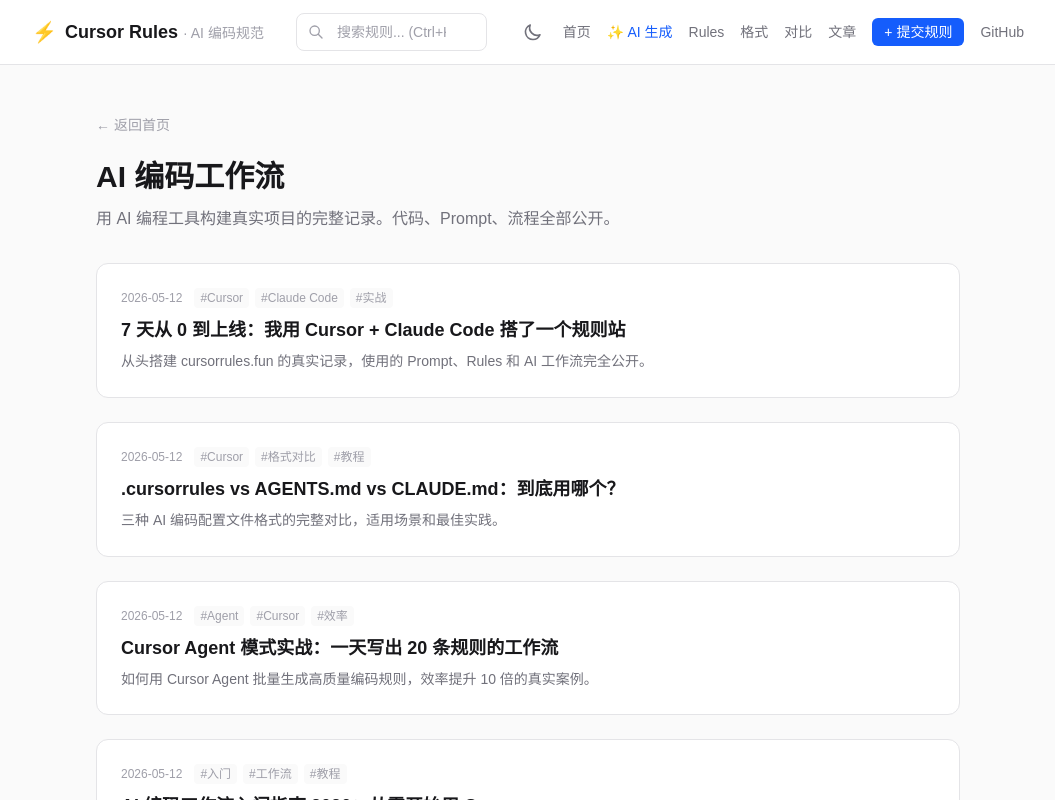
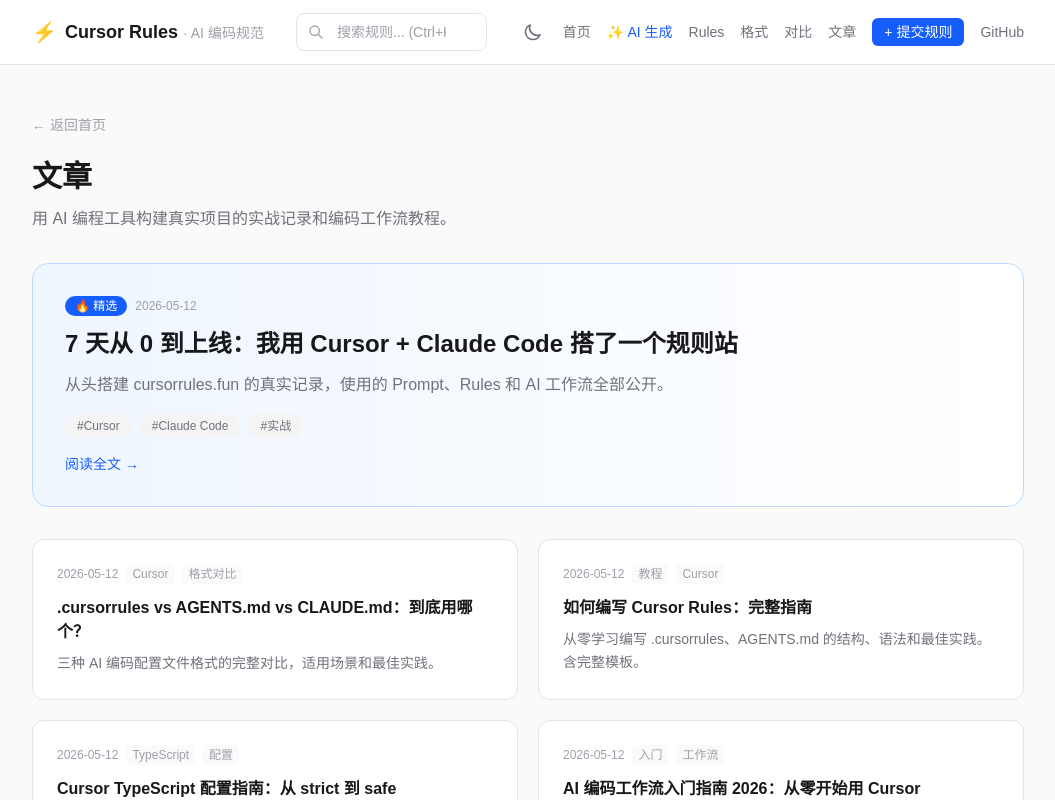
Before and after one commit to ningfd-ux/cursor-rules-cn, a Next.js app: page /blog in a window 1280 px wide. Shown: the top 800 px of the page, without its empty margins (112-1167 px from the left). Built offline with nearby package versions, Linux system fonts and the light colour scheme.

Commit message:
style: 博客文章排版优化 - 首页首屏展示 + 精选文章卡片

```diff
--- a/src/app/blog/page.tsx
+++ b/src/app/blog/page.tsx
@@ -1,5 +1,5 @@
+import Link from "next/link";
 import type { Metadata } from "next";
-import Link from "next/link";
 import BackToTop from "@/components/BackToTop";
 
 export const metadata: Metadata = {
@@ -11,9 +11,10 @@
   {
     slug: "build-saas-with-cursor-7-days",
     title: "7 天从 0 到上线：我用 Cursor + Claude Code 搭了一个规则站",
-    excerpt: "从头搭建 cursorrules.fun 的真实记录，使用的 Prompt、Rules 和 AI 工作流完全公开。",
+    excerpt: "从头搭建 cursorrules.fun 的真实记录，使用的 Prompt、Rules 和 AI 工作流全部公开。",
     date: "2026-05-12",
     tags: ["Cursor", "Claude Code", "实战"],
+    featured: true,
   },
   {
     slug: "cursor-rules-vs-agents-md",
@@ -21,20 +22,6 @@
     excerpt: "三种 AI 编码配置文件格式的完整对比，适用场景和最佳实践。",
     date: "2026-05-12",
     tags: ["Cursor", "格式对比", "教程"],
-  },
-  {
-    slug: "cursor-agent-mode-workflow",
-    title: "Cursor Agent 模式实战：一天写出 20 条规则的工作流",
-    excerpt: "如何用 Cursor Agent 批量生成高质量编码规则，效率提升 10 倍的真实案例。",
-    date: "2026-05-12",
-    tags: ["Agent", "Cursor", "效率"],
-  },
-  {
-    slug: "ai-coding-workflow-beginners",
-    title: "AI 编码工作流入门指南 2026：从零开始用 Cursor",
-    excerpt: "面向编程新手，从装好 Cursor 到写出第一个生产级代码的完整工作流。",
-    date: "2026-05-12",
-    tags: ["入门", "工作流", "教程"],
   },
   {
     slug: "how-to-write-cursor-rules",
@@ -50,38 +37,75 @@
     date: "2026-05-12",
     tags: ["TypeScript", "配置", "教程"],
   },
+  {
+    slug: "ai-coding-workflow-beginners",
+    title: "AI 编码工作流入门指南 2026：从零开始用 Cursor",
+    excerpt: "面向编程新手，从装好 Cursor 到写出第一个生产级代码的完整工作流。",
+    date: "2026-05-12",
+    tags: ["入门", "工作流", "教程"],
+  },
+  {
+    slug: "cursor-agent-mode-workflow",
+    title: "Cursor Agent 模式实战：一天写出 20 条规则的工作流",
+    excerpt: "如何用 Cursor Agent 批量生成高质量编码规则，效率提升 10 倍的真实案例。",
+    date: "2026-05-12",
+    tags: ["Agent", "Cursor", "效率"],
+  },
 ];
 
 export default function BlogPage() {
+  const featured = posts.find((p) => p.featured);
+  const rest = posts.filter((p) => !p.featured);
+
   return (
-    <div className="mx-auto max-w-4xl px-4 py-12">
+    <div className="mx-auto max-w-5xl px-4 py-12">
       <Link href="/" className="mb-6 inline-flex items-center gap-1 text-sm text-zinc-400 hover:text-zinc-600">
         ← 返回首页
       </Link>
 
-      <h1 className="mb-3 text-3xl font-bold text-zinc-900 dark:text-zinc-100">
-        AI 编码工作流
-      </h1>
+      <h1 className="mb-3 text-3xl font-bold text-zinc-900 dark:text-zinc-100">文章</h1>
       <p className="mb-8 text-base text-zinc-500 dark:text-zinc-400">
-        用 AI 编程工具构建真实项目的完整记录。代码、Prompt、流程全部公开。
+        用 AI 编程工具构建真实项目的实战记录和编码工作流教程。
       </p>
 
-      <div className="space-y-6">
-        {posts.map((post) => (
+      {/* Featured Article - Hero Style */}
+      {featured && (
+        <Link
+          href={`/blog/${featured.slug}`}
+          className="group mb-8 block rounded-2xl border border-blue-200 bg-gradient-to-r from-blue-50 to-white p-8 transition-all hover:shadow-lg dark:border-blue-800 dark:from-blue-950 dark:to-zinc-900"
+        >
+          <div className="mb-3 flex items-center gap-2">
+            <span className="rounded-full bg-blue-600 px-2.5 py-0.5 text-xs font-medium text-white">🔥 精选</span>
+            <span className="text-xs text-zinc-400">{featured.date}</span>
+          </div>
+          <h2 className="mb-3 text-2xl font-bold text-zinc-900 group-hover:text-blue-600 dark:text-zinc-100 dark:group-hover:text-blue-400">
+            {featured.title}
+          </h2>
+          <p className="mb-4 text-base leading-relaxed text-zinc-500 dark:text-zinc-400">{featured.excerpt}</p>
+          <div className="flex gap-2">
+            {featured.tags.map((t) => (
+              <span key={t} className="rounded-full bg-zinc-100 px-3 py-1 text-xs text-zinc-500 dark:bg-zinc-800 dark:text-zinc-400">#{t}</span>
+            ))}
+          </div>
+          <div className="mt-4 text-sm font-medium text-blue-600 dark:text-blue-400">阅读全文 →</div>
+        </Link>
+      )}
+
+      {/* Rest of articles - Grid */}
+      <div className="grid gap-5 sm:grid-cols-2">
+        {rest.map((post) => (
           <Link
             key={post.slug}
             href={`/blog/${post.slug}`}
             className="group block rounded-xl border border-zinc-200 bg-white p-6 transition-all hover:border-blue-200 hover:shadow-md dark:border-zinc-800 dark:bg-zinc-900 dark:hover:border-blue-800"
           >
-            <div className="mb-2 flex items-center gap-3 text-xs text-zinc-400">
+            <div className="mb-3 flex items-center gap-2 text-xs text-zinc-400">
               <span>{post.date}</span>
-              <span className="flex gap-1.5">
-                {post.tags.map((t) => (
-                  <span key={t} className="rounded bg-zinc-50 px-1.5 py-0.5 dark:bg-zinc-800 dark:text-zinc-500">#{t}</span>
-                ))}
-              </span>
+              {post.tags.slice(0, 2).map((t) => (
+                <span key={t} className="rounded bg-zinc-50 px-1.5 py-0.5 dark:bg-zinc-800 dark:text-zinc-500">{t}</span>
+              ))}
             </div>
-            <h2 className="mb-1.5 text-lg font-semibold text-zinc-900 group-hover:text-blue-600 dark:text-zinc-100 dark:group-hover:text-blue-400">
+            <h2 className="mb-2 text-base font-semibold text-zinc-900 group-hover:text-blue-600 dark:text-zinc-100 dark:group-hover:text-blue-400">
               {post.title}
             </h2>
             <p className="text-sm leading-relaxed text-zinc-500 dark:text-zinc-400">{post.excerpt}</p>
--- a/src/app/page.tsx
+++ b/src/app/page.tsx
@@ -46,7 +46,43 @@
         </div>
       </section>
 
-      {/* 热门分类 (new) */}
+      {/* 最新文章 - 放在首屏上方 */}
+      <section className="mb-10 rounded-2xl border border-blue-100 bg-gradient-to-br from-blue-50 to-white p-6 dark:border-blue-900 dark:from-blue-950 dark:to-zinc-900 sm:p-8">
+        <div className="flex flex-col gap-4 sm:flex-row sm:items-center sm:justify-between">
+          <div>
+            <h2 className="text-xl font-bold text-zinc-900 dark:text-zinc-100">📝 实战文章</h2>
+            <p className="mt-1 text-sm text-zinc-500 dark:text-zinc-400">本站完整搭建记录 · 格式对比 · 入门指南 · TypeScript 配置</p>
+          </div>
+          <Link
+            href="/blog"
+            className="inline-flex items-center gap-1.5 rounded-lg bg-blue-600 px-5 py-2.5 text-sm font-medium text-white transition-colors hover:bg-blue-700"
+          >
+            查看全部文章
+            <svg className="h-4 w-4" fill="none" viewBox="0 0 24 24" stroke="currentColor" strokeWidth={2}>
+              <path strokeLinecap="round" strokeLinejoin="round" d="M9 5l7 7-7 7" />
+            </svg>
+          </Link>
+        </div>
+        <div className="mt-5 grid gap-3 sm:grid-cols-2 lg:grid-cols-3">
+          <Link href="/blog/build-saas-with-cursor-7-days" className="group rounded-lg border border-blue-100 bg-white p-4 transition-all hover:shadow-md dark:border-blue-800 dark:bg-zinc-800/50">
+            <span className="text-xs text-blue-600 dark:text-blue-400">🔥 精选</span>
+            <h3 className="mt-1 text-sm font-semibold text-zinc-900 group-hover:text-blue-600 dark:text-zinc-100">7 天从 0 到上线</h3>
+            <p className="mt-0.5 text-xs text-zinc-400">本站的完整搭建记录</p>
+          </Link>
+          <Link href="/blog/cursor-rules-vs-agents-md" className="group rounded-lg border border-zinc-200 bg-white p-4 transition-all hover:shadow-md dark:border-zinc-700 dark:bg-zinc-800/50">
+            <span className="text-xs text-zinc-400">格式对比</span>
+            <h3 className="mt-1 text-sm font-semibold text-zinc-900 group-hover:text-blue-600 dark:text-zinc-100">.cursorrules vs AGENTS.md</h3>
+            <p className="mt-0.5 text-xs text-zinc-400">到底用哪个？</p>
+          </Link>
+          <Link href="/blog/how-to-write-cursor-rules" className="group hidden rounded-lg border border-zinc-200 bg-white p-4 transition-all hover:shadow-md dark:border-zinc-700 dark:bg-zinc-800/50 lg:block">
+            <span className="text-xs text-zinc-400">教程</span>
+            <h3 className="mt-1 text-sm font-semibold text-zinc-900 group-hover:text-blue-600 dark:text-zinc-100">如何编写 Cursor Rules</h3>
+            <p className="mt-0.5 text-xs text-zinc-400">完整指南含模板</p>
+          </Link>
+        </div>
+      </section>
+
+      {/* 热门分类 */}
       <section className="mb-12">
         <h2 className="mb-5 text-lg font-semibold text-zinc-900 dark:text-zinc-100">
           📂 热门分类
@@ -146,22 +182,6 @@
         </div>
       </section>
 
-      {/* 最新文章 */}
-      <section className="mb-6 rounded-xl border border-blue-100 bg-blue-50 p-6 dark:border-blue-900 dark:bg-blue-950">
-        <div className="flex items-center justify-between">
-          <div>
-            <h2 className="text-lg font-semibold text-zinc-900 dark:text-zinc-100">📝 最新文章</h2>
-            <p className="text-sm text-zinc-500 dark:text-zinc-400">7 天从 0 到上线：本站的完整搭建记录</p>
-          </div>
-          <Link
-            href="/blog/build-saas-with-cursor-7-days"
-            className="shrink-0 rounded-lg bg-blue-600 px-4 py-2 text-sm font-medium text-white transition-colors hover:bg-blue-700"
-          >
-            阅读 →
-          </Link>
-        </div>
-      </section>
-
       {/* 社区贡献 */}
       <section className="mt-12 rounded-xl border border-zinc-200 bg-white p-8 text-center dark:border-zinc-800 dark:bg-zinc-900">
         <h2 className="mb-2 text-lg font-semibold text-zinc-900 dark:text-zinc-100">
```
